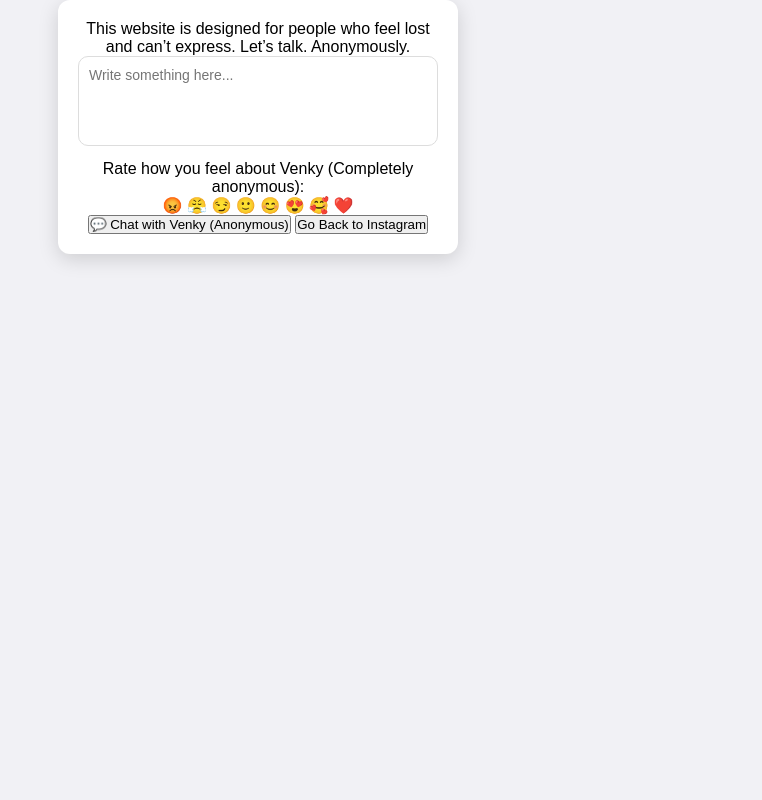
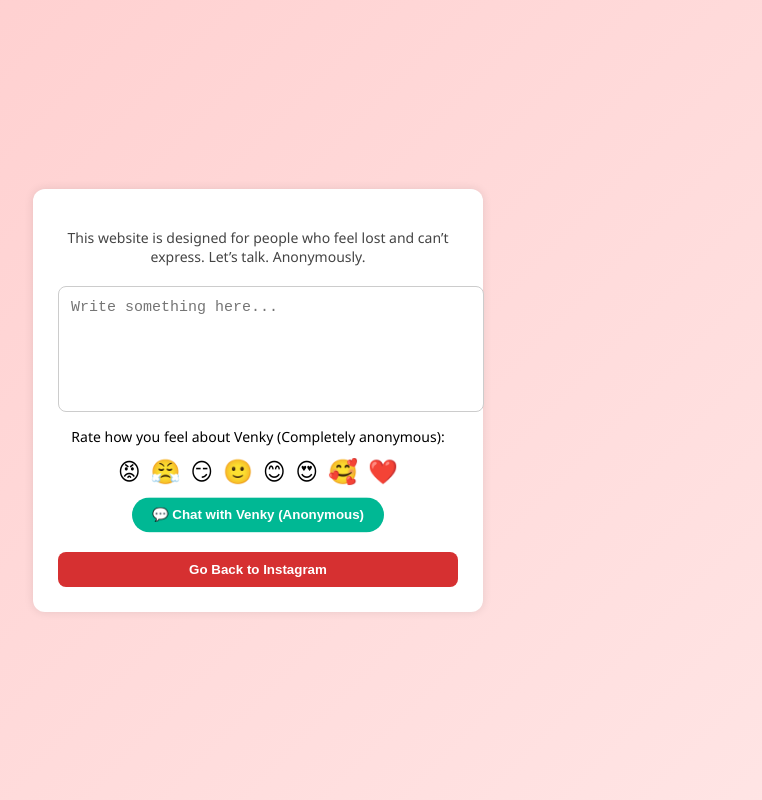
Before and after one commit to Venky2610/Talktovenky, a plain HTML site: page index.html in a window 1280 px wide. Shown: the whole page, without its empty margins (382-1144 px from the left). Drawn offline with Linux system fonts and the light colour scheme; a script that the page names is missing.

Commit message:
Update style.css

```diff
--- a/style.css
+++ b/style.css
@@ -1,37 +1,147 @@
-*{box-sizing:border-box;margin:0;padding:0;font-family:Poppins,sans-serif}
-body,html{height:100%;background:#f1f1f5}
-.cookie-banner { /* cookie.js styles here */ }
+body {
+  margin: 0;
+  padding: 0;
+  font-family: 'Segoe UI', Tahoma, Geneva, Verdana, sans-serif;
+  background: linear-gradient(135deg, #ffcccc, #ffe6e6);
+  display: flex;
+  justify-content: center;
+  align-items: center;
+  height: 100vh;
+}
 
-.container{max-width:400px;width:90%;margin:auto;background:#fff;border-radius:12px;padding:20px;box-shadow:0 5px 20px rgba(0,0,0,0.15);text-align:center;animation:fadeIn 1s}
-@keyframes fadeIn{from{opacity:0}to{opacity:1}}
+.container {
+  background: white;
+  border-radius: 12px;
+  padding: 25px;
+  width: 95%;
+  max-width: 400px;
+  box-shadow: 0 0 10px rgba(0, 0, 0, 0.1);
+  position: relative;
+}
 
-.note{margin-bottom:15px;color:#555;font-size:14px;}
-.header{margin-bottom:15px;}
-.avatar{width:80px;height:80px;border-radius:50%;object-fit:cover;}
-.username{display:block;margin-top:8px;font-weight:bold;color:#222;}
-.header-msg{font-style:italic;color:#666;}
+.top-note {
+  font-size: 14px;
+  color: #444;
+  margin-bottom: 20px;
+  text-align: center;
+}
 
-textarea{width:100%;height:90px;border:1px solid #ddd;border-radius:10px;padding:10px;font-size:14px;margin-bottom:10px;resize:none;transition:box-shadow .3s;}
-textarea:focus{box-shadow:0 0 10px rgba(0,150,255,.2);}
+.message-box {
+  display: flex;
+  flex-direction: column;
+  margin-bottom: 15px;
+}
 
-#sendBtn{width:100%;padding:12px;background:#e91e63;border:none;color:#fff;border-radius:8px;font-size:16px;cursor:not-allowed;opacity:.5;transition:opacity .3s;}
-#sendBtn.enabled{cursor:pointer;opacity:1;animation:popUp .2s ease;}
-@keyframes popUp{from{transform:scale(.7)}to{transform:scale(1)}}
+#message {
+  width: 100%;
+  height: 100px;
+  padding: 12px;
+  border-radius: 8px;
+  border: 1px solid #ccc;
+  resize: none;
+  font-size: 15px;
+}
 
-.reaction-text{color:#777;font-size:14px;margin:15px 0 5px;}
-.reactions{display:flex;justify-content:center;gap:8px;flex-wrap:wrap;}
-.reactions span{cursor:pointer;font-size:24px;transition:transform .1s;}
-.reactions span:active{transform:scale(1.2)}
+#sendBtn {
+  margin-top: 10px;
+  padding: 10px;
+  border: none;
+  border-radius: 8px;
+  background-color: #ff3399;
+  color: white;
+  font-size: 16px;
+  cursor: pointer;
+  display: block;
+}
 
-.live-chat-btn{position:fixed;bottom:80px;right:20px;padding:12px 20px;background:#25d366;color:#fff;border:none;border-radius:30px;font-weight:bold;font-size:14px;cursor:pointer;animation:pulse 1.8s infinite;box-shadow:0 2px 6px rgba(0,0,0,.2);}
-@keyframes pulse{0%,100%{transform:scale(1)}50%{transform:scale(1.05)}}
+.reaction-box {
+  text-align: center;
+  margin-bottom: 15px;
+}
 
-.close-btn{position:fixed;bottom:20px;right:20px;padding:10px 20px;background:#e91e63;border:none;color:#fff;border-radius:8px;cursor:pointer;font-size:14px;}
+.reaction-title {
+  font-size: 14px;
+  margin-bottom: 8px;
+}
 
-.popup{position:fixed;top:50%;left:50%;transform:translate(-50%,-50%);background:#fff;padding:20px;border-radius:10px;box-shadow:0 5px 20px rgba(0,0,0,.2);width:80%;max-width:300px;display:flex;flex-direction:column;align-items:center;}
-.hidden{display:none!important}
-.popup .star{color:red;}
-.popup input{width:100%;padding:10px;border:1px solid #ccc;border-radius:8px;margin-top:10px;}
-.popup input.error{border-color:red;animation:shake .3s;}
-@keyframes shake{0%,100%{transform:translateX(0)}25%,75%{transform:translateX(-8px)}50%{transform:translateX(8px)}}
-.popup button{margin-top:10px;padding:10px;background:#007bff;color:#fff;border:none;border-radius:8px;cursor:pointer;}
+.emoji-list {
+  display: flex;
+  justify-content: center;
+  flex-wrap: wrap;
+  gap: 10px;
+}
+
+.emoji {
+  font-size: 24px;
+  cursor: pointer;
+  transition: transform 0.2s;
+}
+
+.emoji:hover {
+  transform: scale(1.3);
+}
+
+.floating-btn {
+  display: block;
+  margin: 0 auto;
+  margin-bottom: 15px;
+  padding: 10px 20px;
+  background-color: #00b894;
+  color: white;
+  font-weight: bold;
+  border: none;
+  border-radius: 30px;
+  cursor: pointer;
+  animation: floaty 1.5s infinite;
+}
+
+@keyframes floaty {
+  0% { transform: translateY(0); }
+  50% { transform: translateY(-5px); }
+  100% { transform: translateY(0); }
+}
+
+.footer-btn {
+  width: 100%;
+  padding: 10px;
+  background-color: #d63031;
+  color: white;
+  border: none;
+  border-radius: 8px;
+  font-weight: bold;
+  cursor: pointer;
+}
+
+.popup {
+  position: fixed;
+  top: 50%;
+  left: 50%;
+  transform: translate(-50%, -50%);
+  background: #fff;
+  border-radius: 10px;
+  padding: 20px;
+  box-shadow: 0 2px 10px rgba(0,0,0,0.3);
+  z-index: 999;
+}
+
+.popup input {
+  width: 100%;
+  padding: 10px;
+  margin: 10px 0;
+  border-radius: 6px;
+  border: 1px solid #ccc;
+}
+
+.popup button {
+  width: 100%;
+  padding: 10px;
+  background-color: #6c5ce7;
+  color: white;
+  border: none;
+  border-radius: 6px;
+  cursor: pointer;
+}
+
+.hidden {
+  display: none;
+}
```
